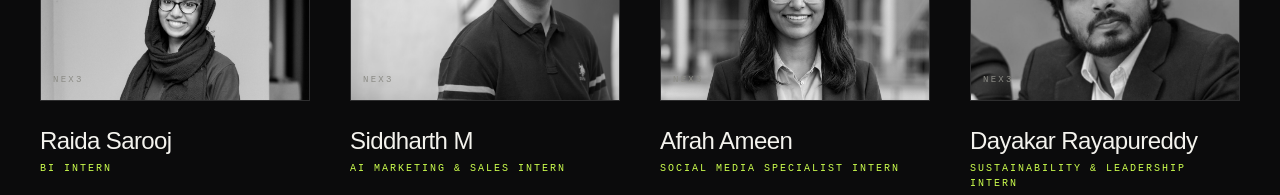
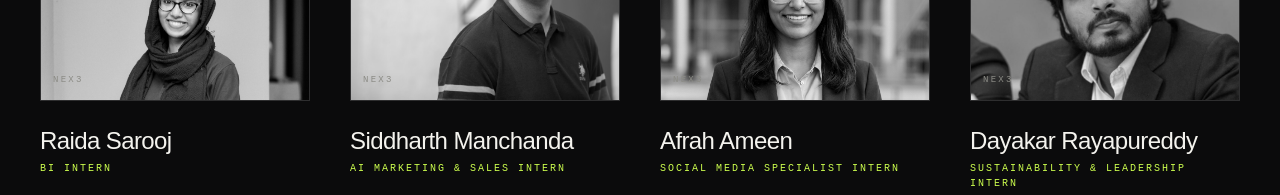
Before and after one commit to piratesandnavy/Nex-3-Emergent, a React (Create React App) app: page /team in a window 1280 px wide. Shown: the part 1400-1595 px from the top of the page. Built offline with nearby package versions, Linux system fonts and the light colour scheme; no server answers; a web font is replaced by a local one.

Commit message:
Update team member name from 'Siddharth M' to 'Siddharth Manchanda'

```diff
--- a/src/pages/Team.jsx
+++ b/src/pages/Team.jsx
@@ -43,7 +43,7 @@ const INTERNS = [
     image: "/images/team/raida-sarooj.jpg",
   },
   {
-    name: "Siddharth M",
+    name: "Siddharth Manchanda",
     role: "AI Marketing & Sales Intern",
     bio: "AI marketing and sales specialist focused on using automation, data, and emerging tools to build smarter campaigns and sustainable growth.",
     image: "/images/team/siddharth-m.jpg",
```
